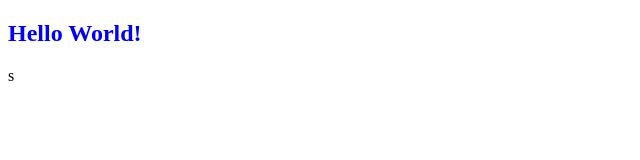
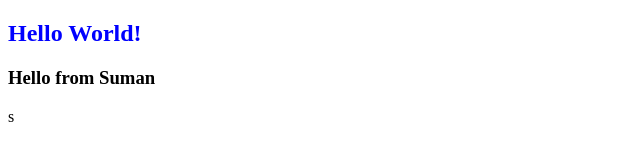
Before and after one commit to sumanpuli143/myFirstProject, a plain HTML site: page index.html in a window 1280 px wide. Shown: the whole page, without its empty margins (0-640 px from the left). Drawn offline with Linux system fonts and the light colour scheme.

Commit message:
edit to index.html

```diff
--- a/index.html
+++ b/index.html
@@ -6,6 +6,7 @@
 </head>
 <body>
 <h2>Hello World!</h2>
+<h3>Hello from Suman</h3>
 <script src="app.js"></script>s
 </body>
 </html>
```
